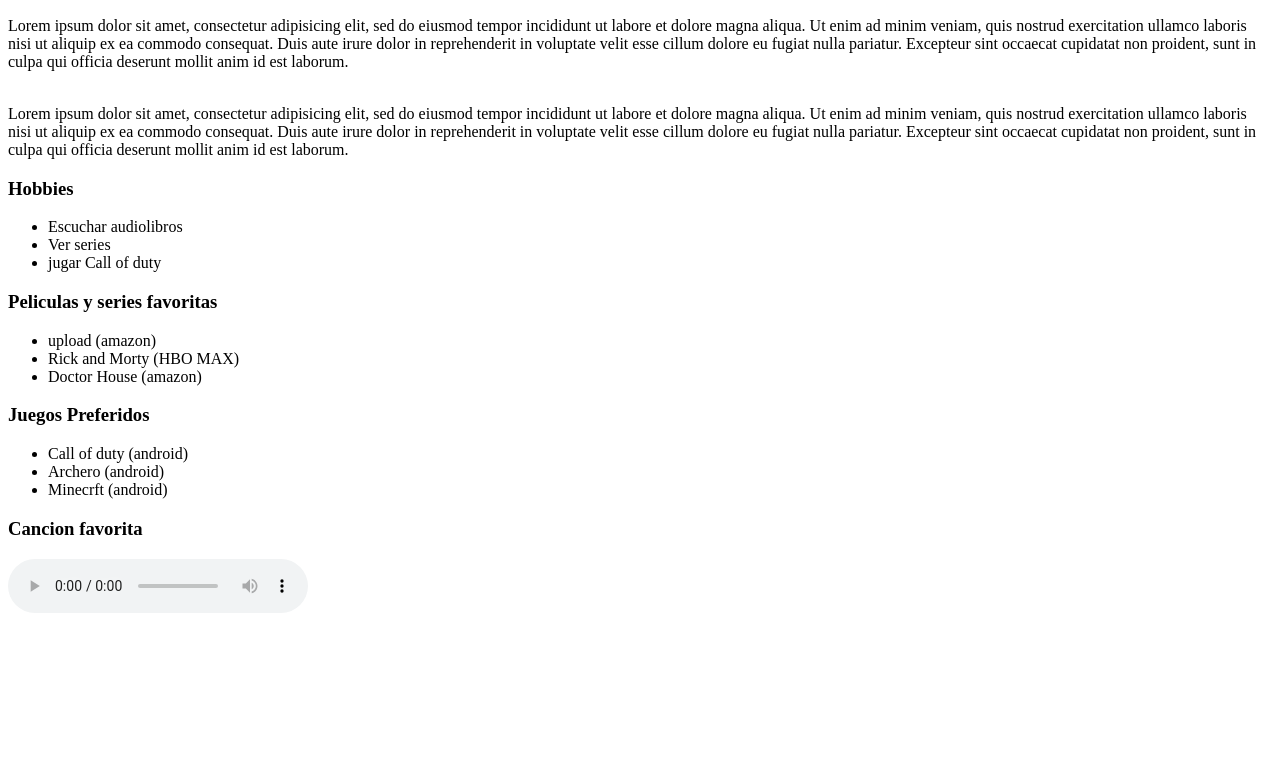
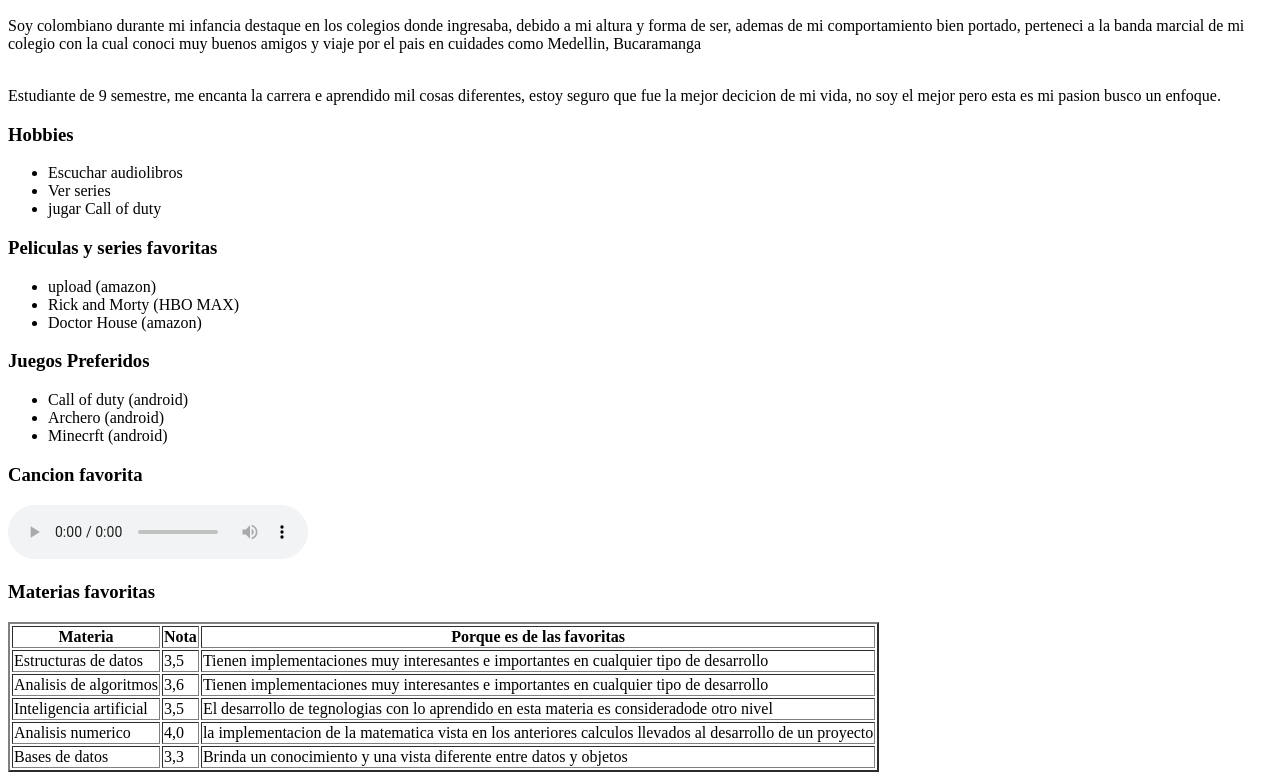
Before and after one commit to jesuscriss301/practica-html, a plain HTML site: page index.html in a window 1280 px wide. Shown: the part 322-1102 px from the top of the page. Before the commit the page ends 947 px from the top, so only its background shows below. Drawn offline with Linux system fonts and the light colour scheme.

Commit message:
parrafos personales

```diff
--- a/index.html
+++ b/index.html
@@ -11,19 +11,14 @@
       <h2>20/sep/2000</h2>
     </header>
     <section>
-      <p>Lorem ipsum dolor sit amet, consectetur adipisicing elit, sed do eiusmod tempor
-        incididunt ut labore et dolore magna aliqua. Ut enim ad minim veniam,
-        quis nostrud exercitation ullamco laboris nisi ut aliquip ex ea commodo consequat.
-        Duis aute irure dolor in reprehenderit in voluptate velit esse cillum dolore eu
-        fugiat nulla pariatur. Excepteur sint occaecat cupidatat non proident, sunt in
-        culpa qui officia deserunt mollit anim id est laborum.</p><br
-
-        <p>Lorem ipsum dolor sit amet, consectetur adipisicing elit, sed do eiusmod tempor
-          incididunt ut labore et dolore magna aliqua. Ut enim ad minim veniam,
-          quis nostrud exercitation ullamco laboris nisi ut aliquip ex ea commodo consequat.
-          Duis aute irure dolor in reprehenderit in voluptate velit esse cillum dolore eu
-          fugiat nulla pariatur. Excepteur sint occaecat cupidatat non proident, sunt in
-          culpa qui officia deserunt mollit anim id est laborum.</p>
+      <p>
+        Soy colombiano durante mi infancia destaque en los colegios donde ingresaba, debido a mi altura y forma de ser,
+        ademas de mi comportamiento bien portado, perteneci a la banda marcial de mi colegio con la cual conoci muy buenos
+        amigos y viaje por el pais en cuidades como Medellin, Bucaramanga
+      </p><br
+        <p>Estudiante de 9 semestre, me encanta la carrera e aprendido mil cosas diferentes, estoy seguro que fue la mejor
+          decicion de mi vida, no soy el mejor pero esta es mi pasion busco un enfoque.
+        </p>
     </section>
     <section>
       <article class="">
@@ -60,7 +55,43 @@
         </audio>
       </article>
       <article class="">
-
+        <h3>Materias favoritas</h3>
+        <table border="2px">
+          <thead>
+            <tr>
+              <th>Materia</th>
+              <th>Nota</th>
+              <th>Porque es de las favoritas</th>
+            </tr>
+          </thead>
+          <tbody>
+            <tr>
+              <td>Estructuras de datos</td>
+              <td>3,5</td>
+              <td>Tienen implementaciones muy interesantes e importantes en cualquier tipo de desarrollo </td>
+            </tr>
+            <tr>
+              <td>Analisis de algoritmos</td>
+              <td>3,6</td>
+              <td>Tienen implementaciones muy interesantes e importantes en cualquier tipo de desarrollo </td>
+            </tr>
+            <tr>
+              <td>Inteligencia artificial</td>
+              <td>3,5</td>
+              <td>El desarrollo de tegnologias con lo aprendido en esta materia es consideradode otro nivel</td>
+            </tr>
+            <tr>
+              <td>Analisis numerico</td>
+              <td>4,0</td>
+              <td>la implementacion de la matematica vista en los anteriores calculos llevados al desarrollo de un proyecto</td>
+            </tr>
+            <tr>
+              <td>Bases de datos</td>
+              <td>3,3</td>
+              <td>Brinda un conocimiento y una vista diferente entre datos y objetos</td>
+            </tr>
+          </tbody>
+        </table>
       </article>
     </section>
   </body>
```
